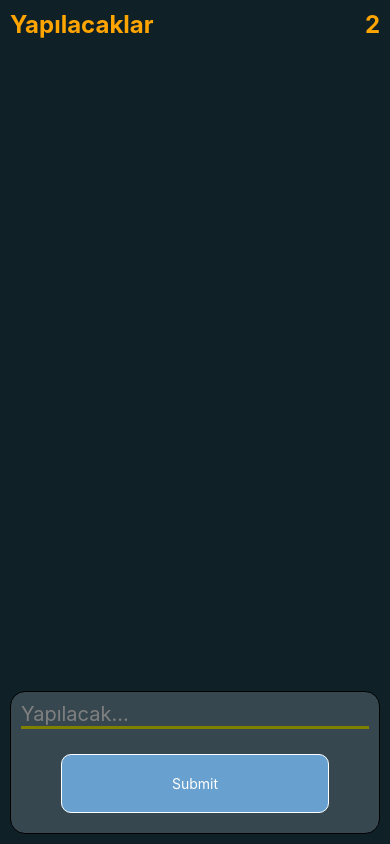
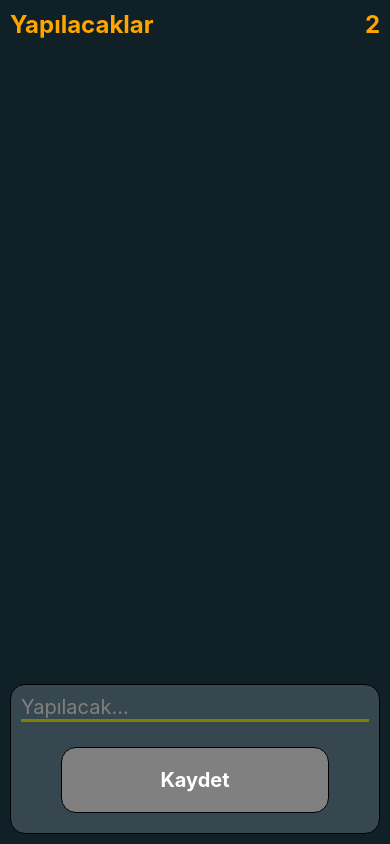
Before and after one commit to tceyhan/react-native-all, a React Native app in the folder projects/reactNative_04_todoApp/: screen / in a window 390 px wide. Built offline with nearby package versions, Linux system fonts and the light colour scheme.

Commit message:
footer changed

```diff
--- a/projects/reactNative_04_todoApp/src/footer/Footer.js
+++ b/projects/reactNative_04_todoApp/src/footer/Footer.js
@@ -19,7 +19,7 @@ const Footer = ({onChange}) => {
         isFocused
       />
       <TouchableHighlight style={styles.submit} underlayColor="#208080">
-        <Text style={styles.submitText}>Submit</Text>
+        <Text style={styles.submitText}>Kaydet</Text>
       </TouchableHighlight>
     </View>
   );
--- a/projects/reactNative_04_todoApp/src/footer/Footer.style.js
+++ b/projects/reactNative_04_todoApp/src/footer/Footer.style.js
@@ -24,13 +24,16 @@ export default StyleSheet.create({
     marginBottom: 10,
     paddingTop: 20,
     paddingBottom: 20,
-    backgroundColor: '#68a0cf',
-    borderRadius: 10,
+    backgroundColor: 'gray',
+    borderRadius: 15,
     borderWidth: 1,
-    borderColor: '#fff',
+    // borderColor: '#fff',
+
   },
   submitText: {
     color: '#fff',
     textAlign: 'center',
+    fontWeight: 'bold',
+    fontSize: 20,
   },
 });
```
